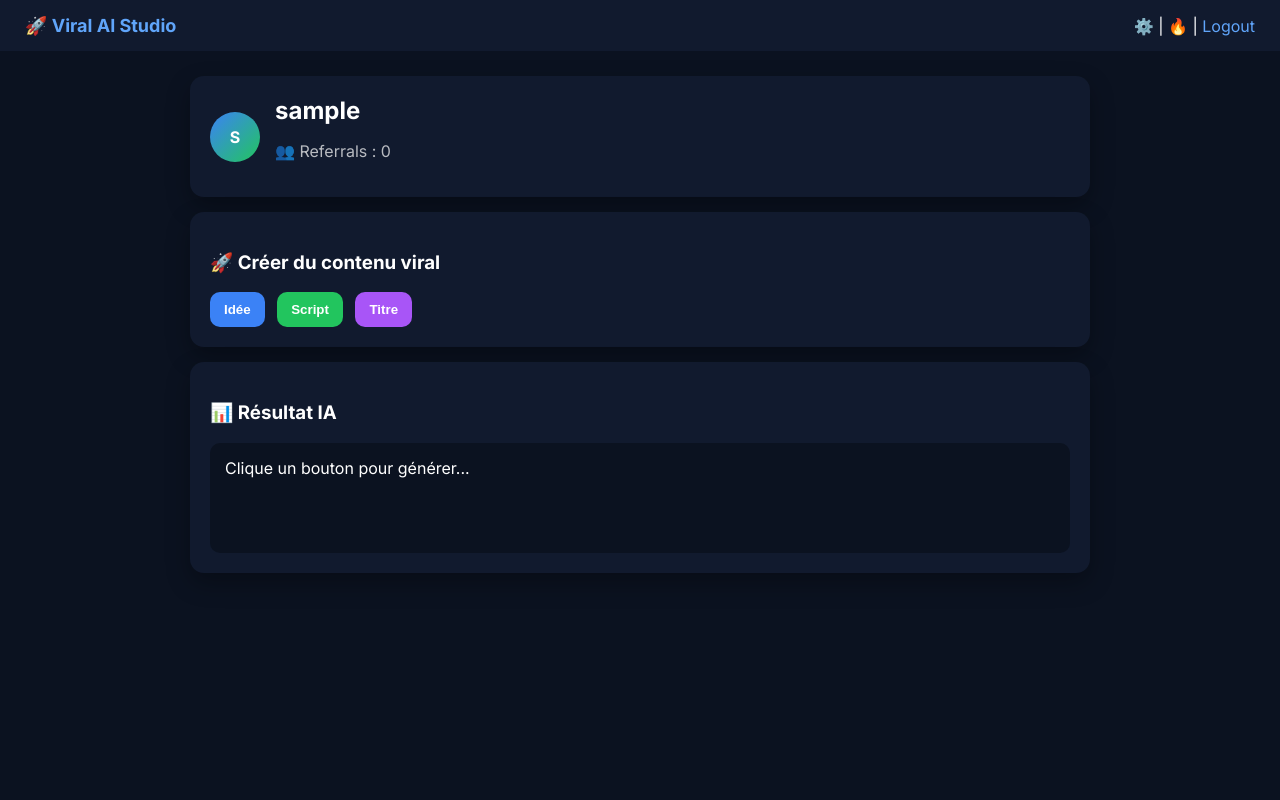
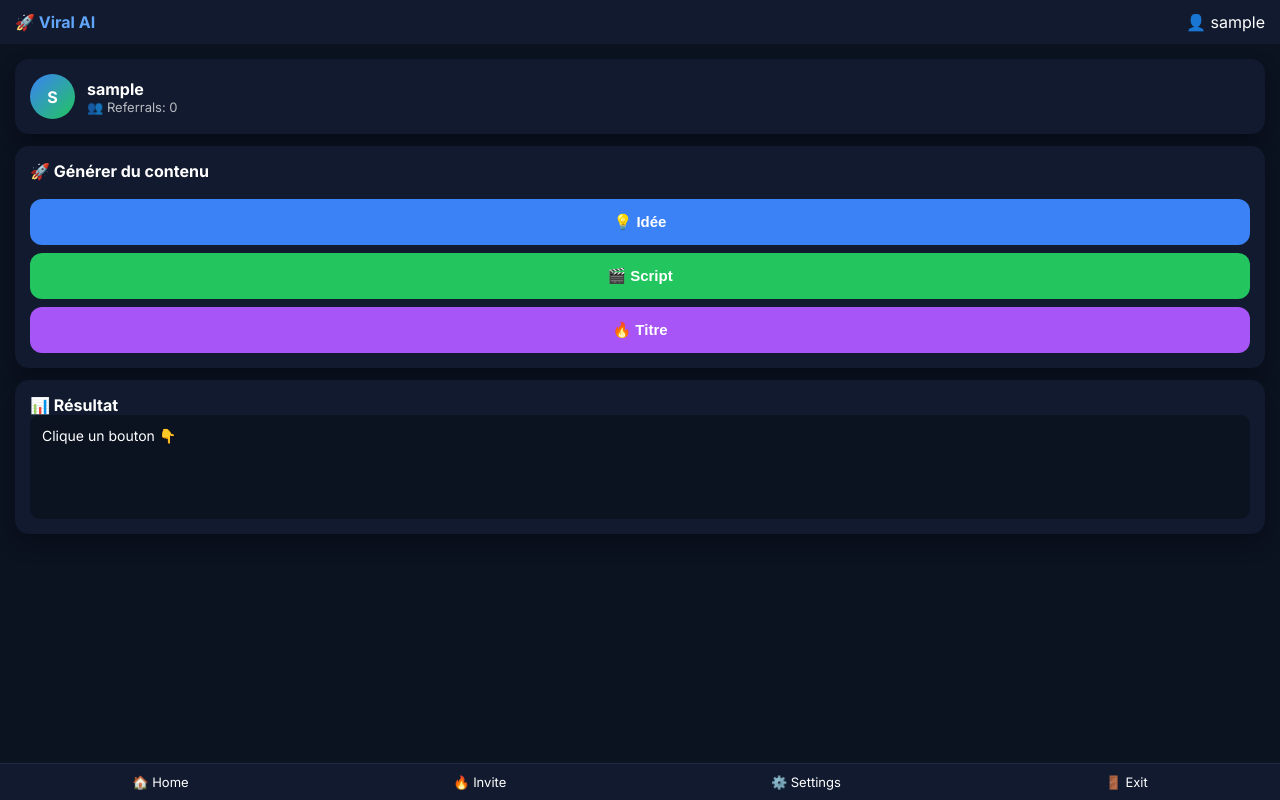
Before and after one commit to moto34091-alt/D-but-api, a Flask app: page /dashboard in a window 1280 px wide. Run offline with Flask 3, Linux system fonts and the light colour scheme; the visitor is signed in with stand-in values (Sample User, id 1); data comes from the database, SQL or seed files in the repository.

Commit message:
Update dashboard.html

```diff
--- a/templates/dashboard.html
+++ b/templates/dashboard.html
@@ -2,9 +2,10 @@
 <html lang="fr">
 <head>
 <meta charset="UTF-8">
-<title>Viral AI Dashboard</title>
+<meta name="viewport" content="width=device-width, initial-scale=1.0">
 
-<!-- Google Font -->
+<title>Viral AI</title>
+
 <link href="https://fonts.googleapis.com/css2?family=Inter:wght@400;600;700&display=swap" rel="stylesheet">
 
 <style>
@@ -15,47 +16,47 @@ body {
     color: white;
 }
 
-/* TOP BAR */
+/* TOP BAR MOBILE */
 .topbar {
+    position: sticky;
+    top: 0;
     background: #111a2e;
-    padding: 15px 25px;
+    padding: 12px 15px;
     display: flex;
     justify-content: space-between;
     align-items: center;
 }
 
 .logo {
+    font-size: 16px;
     font-weight: 700;
-    font-size: 18px;
     color: #60a5fa;
 }
 
 /* CONTAINER */
 .container {
-    padding: 25px;
-    max-width: 900px;
-    margin: auto;
+    padding: 15px;
 }
 
-/* CARDS */
+/* CARD */
 .card {
     background: #111a2e;
-    padding: 20px;
+    padding: 15px;
     border-radius: 14px;
-    margin-bottom: 15px;
-    box-shadow: 0 10px 25px rgba(0,0,0,0.3);
+    margin-bottom: 12px;
+    box-shadow: 0 10px 20px rgba(0,0,0,0.25);
 }
 
 /* PROFILE */
 .profile {
     display: flex;
     align-items: center;
-    gap: 15px;
+    gap: 12px;
 }
 
 .avatar {
-    width: 50px;
-    height: 50px;
+    width: 45px;
+    height: 45px;
     border-radius: 50%;
     background: linear-gradient(135deg, #3b82f6, #22c55e);
     display: flex;
@@ -64,33 +65,29 @@ body {
     font-weight: bold;
 }
 
-/* BUTTONS */
+/* BUTTONS MOBILE (GROS BOUTONS) */
 button {
-    padding: 10px 14px;
+    width: 100%;
+    padding: 14px;
     border: none;
-    border-radius: 10px;
+    border-radius: 12px;
+    margin-top: 8px;
+    font-size: 15px;
+    font-weight: 600;
     cursor: pointer;
-    margin-right: 8px;
-    font-weight: 600;
-    transition: 0.2s;
-}
-
-button:hover {
-    transform: scale(1.05);
 }
 
 .blue { background: #3b82f6; color: white; }
 .green { background: #22c55e; color: white; }
 .purple { background: #a855f7; color: white; }
-.red { background: #ef4444; color: white; }
 
 /* OUTPUT */
 .output {
     background: #0b1220;
-    padding: 15px;
+    padding: 12px;
     border-radius: 10px;
     min-height: 80px;
-    margin-top: 10px;
+    font-size: 14px;
     white-space: pre-line;
 }
 
@@ -98,66 +95,81 @@ button:hover {
 a {
     color: #60a5fa;
     text-decoration: none;
+    font-size: 14px;
 }
-a:hover {
-    text-decoration: underline;
+
+/* MENU BOTTOM MOBILE STYLE */
+.bottom-menu {
+    position: fixed;
+    bottom: 0;
+    left: 0;
+    right: 0;
+    background: #111a2e;
+    display: flex;
+    justify-content: space-around;
+    padding: 10px 0;
+    border-top: 1px solid #1f2a44;
+}
+
+.bottom-menu a {
+    color: white;
+    font-size: 13px;
 }
 </style>
 </head>
 
 <body>
 
-<!-- TOP BAR -->
+<!-- TOP -->
 <div class="topbar">
-    <div class="logo">🚀 Viral AI Studio</div>
-    <div>
-        <a href="/settings">⚙️</a> |
-        <a href="/invite">🔥</a> |
-        <a href="/logout">Logout</a>
-    </div>
+    <div class="logo">🚀 Viral AI</div>
+    <div>👤 {{ user }}</div>
 </div>
 
-<!-- CONTENT -->
 <div class="container">
 
     <!-- PROFILE -->
     <div class="card profile">
         <div class="avatar">{{ user[0]|upper }}</div>
         <div>
-            <h2 style="margin:0;">{{ user }}</h2>
-            <p style="opacity:0.7;">👥 Referrals : {{ referrals }}</p>
+            <div style="font-weight:700;">{{ user }}</div>
+            <div style="opacity:0.7;font-size:13px;">👥 Referrals: {{ referrals }}</div>
         </div>
     </div>
 
     <!-- ACTIONS -->
     <div class="card">
-        <h3>🚀 Créer du contenu viral</h3>
+        <div style="font-weight:700;margin-bottom:10px;">🚀 Générer du contenu</div>
 
-        <button class="blue" onclick="callAPI('/idea')">Idée</button>
-        <button class="green" onclick="callAPI('/script')">Script</button>
-        <button class="purple" onclick="callAPI('/title')">Titre</button>
+        <button class="blue" onclick="callAPI('/idea')">💡 Idée</button>
+        <button class="green" onclick="callAPI('/script')">🎬 Script</button>
+        <button class="purple" onclick="callAPI('/title')">🔥 Titre</button>
     </div>
 
     <!-- OUTPUT -->
     <div class="card">
-        <h3>📊 Résultat IA</h3>
-        <div id="out" class="output">Clique un bouton pour générer...</div>
+        <div style="font-weight:700;">📊 Résultat</div>
+        <div id="out" class="output">Clique un bouton 👇</div>
     </div>
 
+</div>
+
+<!-- BOTTOM MENU -->
+<div class="bottom-menu">
+    <a href="/dashboard">🏠 Home</a>
+    <a href="/invite">🔥 Invite</a>
+    <a href="/settings">⚙️ Settings</a>
+    <a href="/logout">🚪 Exit</a>
 </div>
 
 <script>
 async function callAPI(url){
     document.getElementById("out").innerText = "⏳ Génération..."
 
-    try {
-        let res = await fetch(url, {method:"POST"})
-        let data = await res.json()
+    let res = await fetch(url, {method:"POST"})
+    let data = await res.json()
 
-        document.getElementById("out").innerText = data.result
-    } catch (e) {
-        document.getElementById("out").innerText = "❌ Erreur serveur"
-    }
+    document.getElementById("out").innerText = data.result
 }
 </script>
 
```
